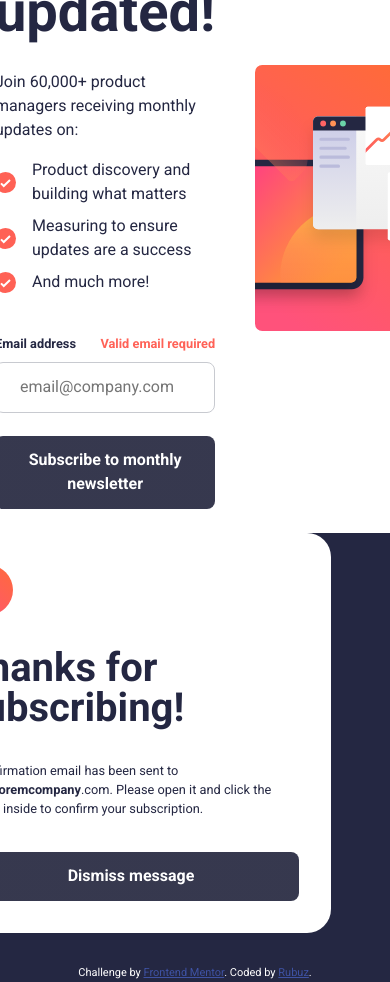
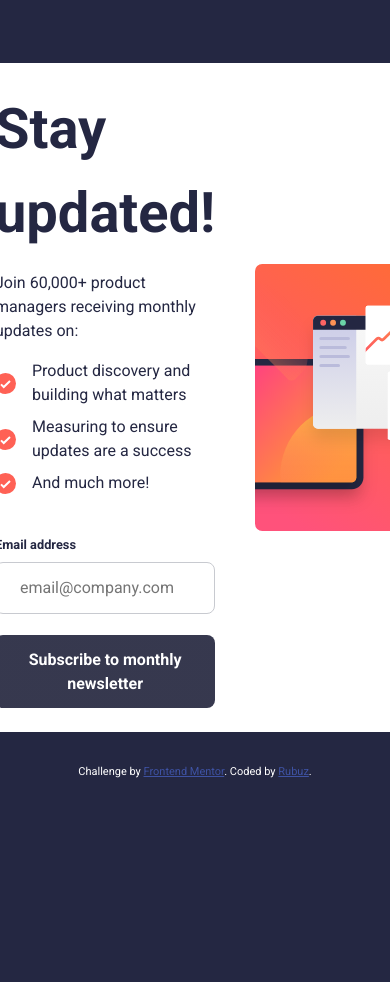
Before and after one commit to rubuz/newsletter-sign-up-with-success-message-main, a React (Vite) app: page / in a window 390 px wide. Shown: the top 982 px of the page. After the commit the page ends 844 px from the top, so only its background shows below. Built offline with nearby package versions, Linux system fonts and the light colour scheme.

Commit message:
logic done, mobile need to be done

```diff
--- a/src/App.css
+++ b/src/App.css
@@ -26,3 +26,29 @@ body {
 .title {
   font-size: var(--fs-big);
 }
+
+.btn {
+  cursor: pointer;
+  width: 100%;
+  border: none;
+  padding-block: 0.8rem;
+  /* background-color: var(--clr-neutral-600); */
+  background: linear-gradient(
+    90deg,
+    var(--clr-neutral-600) 70%,
+    #ff527b,
+    #ff6a3a
+  );
+  background-size: 300% 100%;
+  background-position: 0 0;
+  color: var(--clr-neutral-100);
+  font-weight: bold;
+  border-radius: 0.5rem;
+  transition: 0.4s ease-out;
+}
+
+.btn:hover {
+  background-size: 650%;
+  background-position: 100% 0;
+  box-shadow: 0 5px 20px #ff527b;
+}
--- a/src/App.jsx
+++ b/src/App.jsx
@@ -1,13 +1,26 @@
 import "./App.css";
 import List from "./components/List/List";
 import Input from "./components/Input/Input";
-import Btn from "./components/Btn/Btn";
 import image from "./assets/illustration-sign-up-desktop.svg";
 import Modal from "./components/Modal/Modal";
+import { useState } from "react";
 
 function App() {
+  const [subscribedEmail, setSubscribedEmail] = useState("");
+  const [showModal, setShowModal] = useState(false);
+
+  const handleSubscribe = (email) => {
+    setSubscribedEmail(email);
+    setShowModal(true);
+  };
+
+  const handleDismiss = () => {
+    setShowModal(false);
+  };
+
   return (
     <>
+      {!showModal ? (
         <main className="main">
           <div className="left__container">
             <h1 className="title">Stay updated!</h1>
@@ -15,14 +28,15 @@ function App() {
               Join 60,000+ product managers receiving monthly updates on:
             </p>
             <List />
-          <Input />
-          <Btn text="Subscribe to monthly newsletter" />
+            <Input onSubscribe={handleSubscribe} />
           </div>
           <div className="right__container">
-          <img src={image} alt="" srcset="" />
+            <img src={image} alt="" />
           </div>
         </main>
-      <Modal />
+      ) : (
+        <Modal email={subscribedEmail} onDismiss={handleDismiss} />
+      )}
     </>
   );
 }
--- a/src/components/Btn/Btn.jsx
+++ /dev/null
@@ -1,8 +0,0 @@
-import React from "react";
-import "./btn.css";
-
-const Btn = ({ text }) => {
-  return <button className="btn">{text}</button>;
-};
-
-export default Btn;
--- a/src/components/Btn/btn.css
+++ /dev/null
@@ -1,25 +0,0 @@
-.btn {
-  cursor: pointer;
-  width: 100%;
-  border: none;
-  padding-block: 0.8rem;
-  /* background-color: var(--clr-neutral-600); */
-  background: linear-gradient(
-    90deg,
-    var(--clr-neutral-600) 70%,
-    #ff527b,
-    #ff6a3a
-  );
-  background-size: 300% 100%;
-  background-position: 0 0;
-  color: var(--clr-neutral-100);
-  font-weight: bold;
-  border-radius: 0.5rem;
-  transition: 0.4s ease-out;
-}
-
-.btn:hover {
-  background-size: 650%;
-  background-position: 100% 0;
-  box-shadow: 0 5px 20px #ff527b;
-}
--- a/src/components/Input/Input.jsx
+++ b/src/components/Input/Input.jsx
@@ -1,15 +1,44 @@
-import React from "react";
+import React, { useState } from "react";
 import "./input.css";
 
-const Input = () => {
+const Input = ({ onSubscribe }) => {
+  const [email, setEmail] = useState("");
+  const [isValid, setIsValid] = useState(true);
+
+  const handleChange = (e) => {
+    setEmail(e.target.value);
+    setIsValid(validateEmail(e.target.value));
+  };
+
+  const validateEmail = (email) => {
+    const regex = /^[^\s@]+@[^\s@]+\.[^\s@]+$/;
+    return regex.test(email);
+  };
+
+  const handleSubscribe = () => {
+    if (isValid) {
+      onSubscribe(email);
+    }
+  };
+
   return (
     <div className="input__container">
       <div className="input__text-container">
         <p className="input__text">Email address</p>
-        <p className="input__warning">Valid email required</p>
+        {!isValid && <p className="input__warning">Valid email required</p>}
       </div>
-
-      <input type="email" name="" id="input" placeholder="email@company.com" />
+      <input
+        type="email"
+        name="email"
+        id="input"
+        className={!isValid ? "input not-valid" : "input"}
+        placeholder="email@company.com"
+        value={email}
+        onChange={handleChange}
+      />
+      <button className="btn" onClick={handleSubscribe}>
+        Subscribe to monthly newsletter
+      </button>
     </div>
   );
 };
--- a/src/components/Input/input.css
+++ b/src/components/Input/input.css
@@ -1,6 +1,5 @@
 .input__container {
   width: 100%;
-  margin-bottom: 0.4rem;
 }
 
 .input__text-container {
@@ -15,15 +14,27 @@
   color: var(--clr-primary);
 }
 
-#input {
+.input {
   width: 100%;
   padding: 0.8rem 1.5rem;
   border-radius: 0.5rem;
   border: 1px solid var(--clr-neutral-200);
+  margin-bottom: 1.3rem;
 }
 
-#input:focus {
+.input:focus {
   outline: none;
   border: 1px solid var(--clr-neutral-800);
   color: var(--clr-neutral-800);
 }
+
+.not-valid {
+  background-color: hsl(4, 100%, 95%);
+  border-color: var(--clr-primary);
+  color: var(--clr-primary);
+}
+
+.not-valid:focus {
+  border-color: var(--clr-primary);
+  color: var(--clr-primary);
+}
--- a/src/components/List/List.jsx
+++ b/src/components/List/List.jsx
@@ -7,19 +7,19 @@ const List = () => {
     <>
       <ul className="list">
         <li className="list__item">
-          <img src={checkIcon} alt="" srcset="" />
+          <img src={checkIcon} alt="" />
           <p className="list__text">
             Product discovery and building what matters
           </p>
         </li>
         <li className="list__item">
-          <img src={checkIcon} alt="" srcset="" />
+          <img src={checkIcon} alt="" />
           <p className="list__text">
             Measuring to ensure updates are a success
           </p>
         </li>
         <li className="list__item">
-          <img src={checkIcon} alt="" srcset="" />
+          <img src={checkIcon} alt="" />
           <p className="list__text">And much more!</p>
         </li>
       </ul>
--- a/src/components/Modal/Modal.jsx
+++ b/src/components/Modal/Modal.jsx
@@ -1,18 +1,19 @@
 import React from "react";
 import "./modal.css";
 import check from "../../assets/icon-success.svg";
-import Btn from "../Btn/Btn";
 
-const Modal = () => {
+const Modal = ({ email, onDismiss }) => {
   return (
     <div className="modal">
-      <img src={check} alt="" srcset="" />
+      <img src={check} alt="" />
       <h2 className="modal__title">Thanks for subscribing!</h2>
       <p className="modal__text">
-        A confirmation email has been sent to <span>ash@loremcompany</span>.com.
-        Please open it and click the button inside to confirm your subscription.
+        A confirmation email has been sent to <span>{email}</span>.com. Please
+        open it and click the button inside to confirm your subscription.
       </p>
-      <Btn text="Dismiss message" />
+      <button className="btn" text="Dismiss message" onClick={onDismiss}>
+        Dismiss message
+      </button>
     </div>
   );
 };
```
Lines whose indentation alone changed are shown as unchanged.
